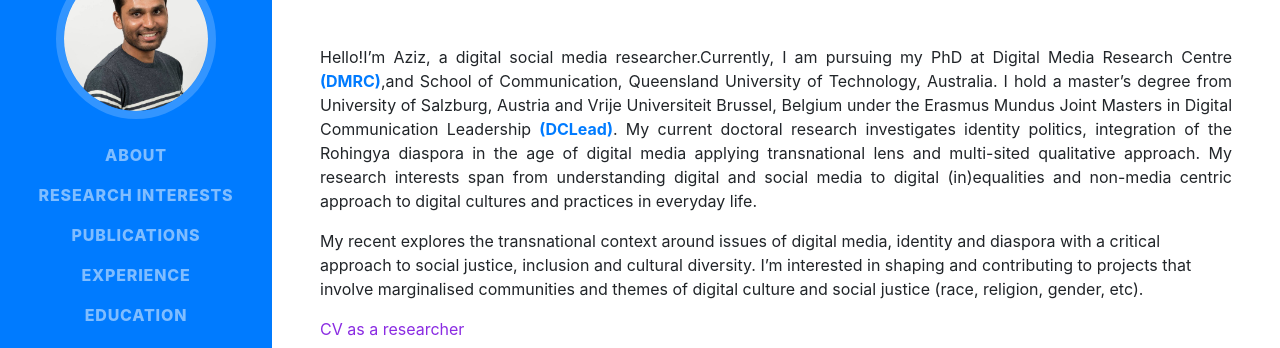
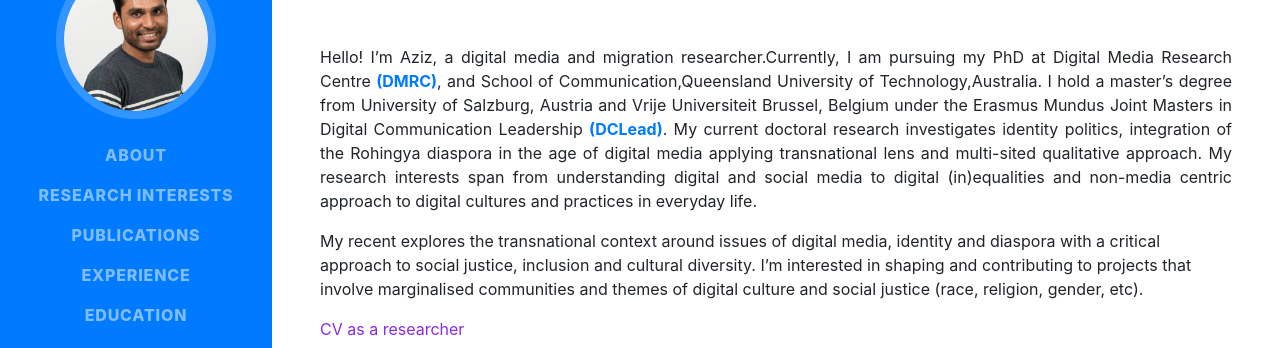
Before and after one commit to azizmonir/azizmonir.github.io, a website with bundled scripts: page index.html in a window 1280 px wide. Shown: the part 217-565 px from the top of the page. Built offline with nearby package versions, Linux system fonts and the light colour scheme; a web font is replaced by a local one.

Commit message:
PARA
Signed-off-by: Aziz Aziz <n10399321@qut.edu.au>

```diff
--- a/index.html
+++ b/index.html
@@ -76,20 +76,20 @@
         <div class="subheading mb-5">Brisbane, Australia.
           <a href="mailto:azizabdul.mcs@gmail.com">azizabdul.mcs@gmail.com</a>
         </div>
-        <p style="text-align:justify"> Hello!I’m Aziz, a digital social media researcher.Currently, I am pursuing my PhD at
+        <p style="text-align:justify"> Hello! I’m Aziz, a digital media and migration researcher.Currently, I am pursuing my PhD at
           Digital Media Research Centre
            <a href="https://research.qut.edu.au/dmrc/people/abdul-aziz-2/">
-          <b>(DMRC)</b></a>,and School of Communication, Queensland University of Technology, Australia.
+          <b>(DMRC)</b></a>, and School of Communication,Queensland University of Technology,Australia.
           I hold a master’s degree from University of Salzburg, Austria and Vrije Universiteit Brussel, Belgium
-          under the Erasmus Mundus Joint Masters in Digital Communication Leadership <a href="https://dclead.eu/">
+          under the Erasmus Mundus Joint Masters in Digital Communication Leadership<a href="https://dclead.eu/">
             <b>(DCLead)</b></a>.
             My current doctoral research investigates identity politics, integration of the Rohingya diaspora in the age of digital media applying
             transnational lens and multi-sited qualitative approach. My research interests span from understanding digital and social media
             to digital (in)equalities and non-media centric approach to digital cultures and practices in everyday life.
           </p>
         <p>
-            My recent explores the transnational context around issues of digital media, identity and diaspora with a critical approach to
-            social justice, inclusion and cultural diversity. I’m interested in shaping and contributing to projects
+            My recent explores the transnational context around issues of digital media, identity and diaspora with a critical
+            approach to social justice, inclusion and cultural diversity. I’m interested in shaping and contributing to projects
             that involve marginalised communities and themes of digital culture and social justice (race, religion, gender, etc).
         </p>
           <p><a href="pdfs/resume/Resume_of_Abdullah_Nazib.pdf" style="color:blueviolet">CV as a researcher</a></p>
```
